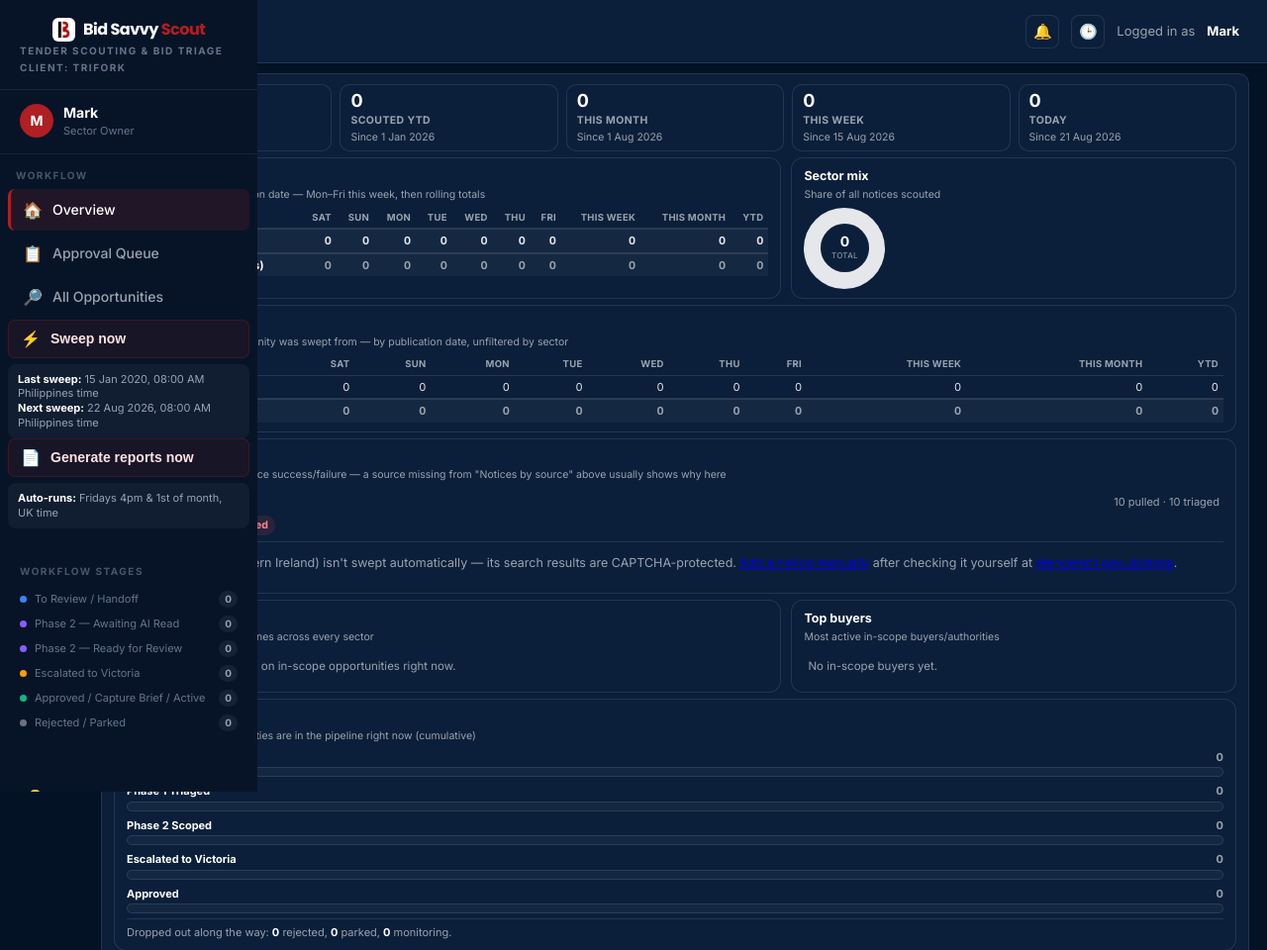
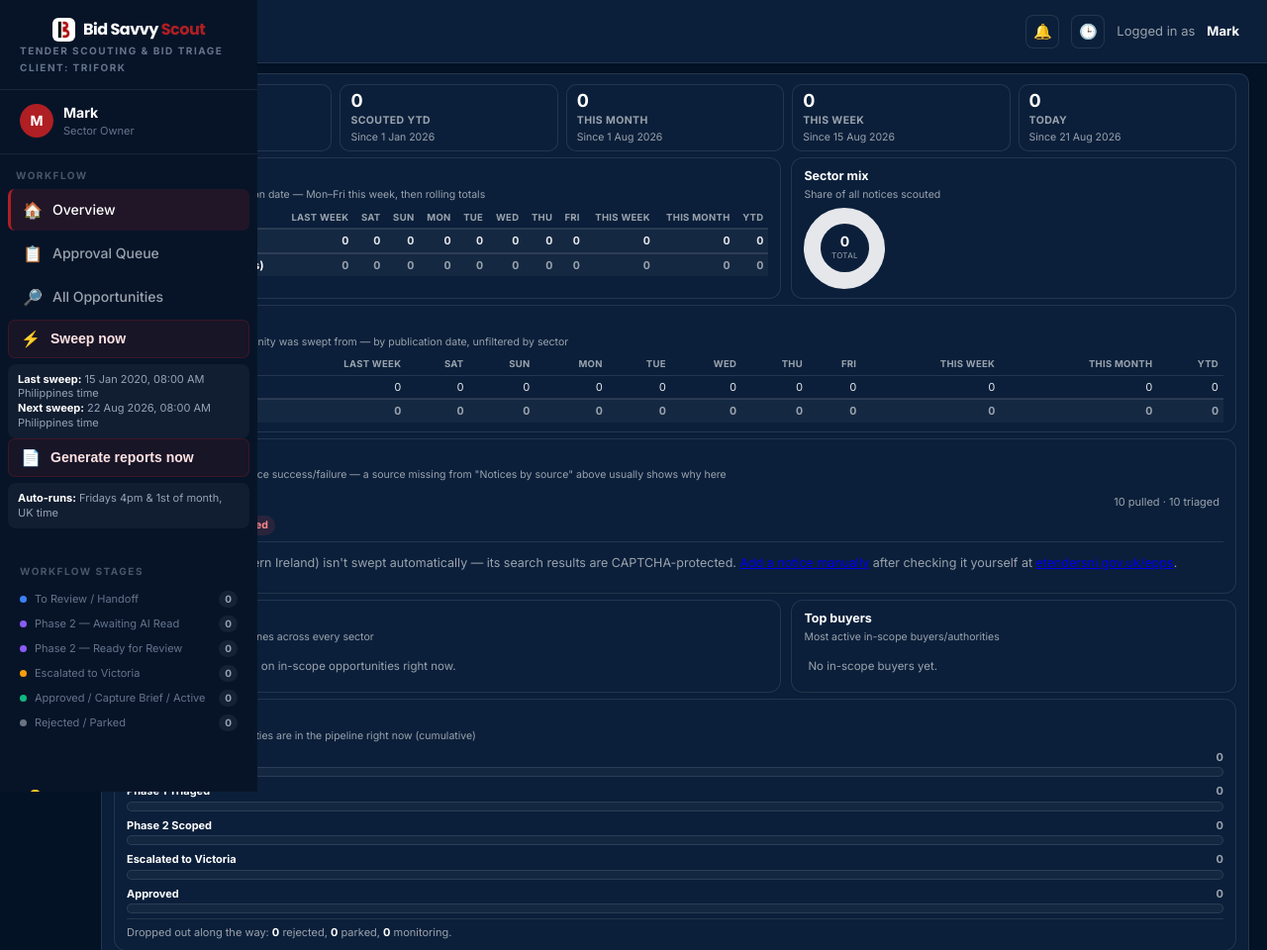
Before and after one commit to emhjhaye/savvy-scout, a Flask app: page / in a window 1280 px wide. Shown: the top 960 px of the page at 99% size. Run offline with Flask 3, Linux system fonts and the light colour scheme; a user stored in the database is signed in; data comes from the database, SQL or seed files in the repository; tables that the repository leaves empty hold one stand-in row (values such as "Sample post").

Commit message:
Add a Last week total column to Sector/Source Performance
Explicit request: with the week now starting Saturday, last week's
completed total is still useful to see at a glance for comparison
against this week's in-progress figures. Added as the first column
after Sector/Source, before the day columns, on both performance
tables.

Co-Authored-By: Claude Sonnet 5 <noreply@anthropic.com>

```diff
--- a/savvy_scout/dashboard/routes/home.py
+++ b/savvy_scout/dashboard/routes/home.py
@@ -156,12 +156,17 @@ def _build_scope_predicate(conn):
 
 
 def _new_perf_bucket(weekdays):
-    return {"days": {d: 0 for d in weekdays}, "week": 0, "month": 0, "ytd": 0}
+    return {"days": {d: 0 for d in weekdays}, "last_week": 0, "week": 0, "month": 0, "ytd": 0}
 
 
-def _accumulate_perf(bucket, report_date, weekdays, week_start, week_end, month_start, year_start):
+def _accumulate_perf(
+    bucket, report_date, weekdays, week_start, week_end, month_start, year_start,
+    last_week_start=None, last_week_end=None,
+):
     if report_date in bucket["days"]:
         bucket["days"][report_date] += 1
+    if last_week_start is not None and last_week_start <= report_date <= last_week_end:
+        bucket["last_week"] += 1
     if week_start <= report_date <= week_end:
         bucket["week"] += 1
     if report_date >= month_start:
@@ -174,6 +179,7 @@ def _perf_row(label, bucket, weekdays, **extra):
     return {
         "sector": label,
         "days": [bucket["days"][d] for d in weekdays],
+        "last_week": bucket["last_week"],
         "week": bucket["week"],
         "month": bucket["month"],
         "ytd": bucket["ytd"],
@@ -199,9 +205,11 @@ def _perf_windows(now_uk: datetime):
     week_start = today - timedelta(days=(now_uk.weekday() - 5) % 7)
     week_end = week_start + timedelta(days=6)
     weekdays = [week_start + timedelta(days=i) for i in range(7)]
+    last_week_start = week_start - timedelta(days=7)
+    last_week_end = week_start - timedelta(days=1)
     month_start = today.replace(day=1)
     year_start = today.replace(month=1, day=1)
-    return weekdays, week_start, week_end, month_start, year_start
+    return weekdays, week_start, week_end, month_start, year_start, last_week_start, last_week_end
 
 
 def _day_headers(weekdays):
@@ -216,7 +224,7 @@ def _build_sector_performance(conn, now_uk: datetime) -> dict:
     also counts) and "Total Swept" (every notice pulled, matched to a sector
     or not) -- comparing the two shows how much of the raw sweep volume
     actually lands in-scope."""
-    weekdays, week_start, week_end, month_start, year_start = _perf_windows(now_uk)
+    weekdays, week_start, week_end, month_start, year_start, last_week_start, last_week_end = _perf_windows(now_uk)
 
     predicate = _build_scope_predicate(conn)
     rows = conn.execute(
@@ -245,12 +253,21 @@ def _build_sector_performance(conn, now_uk: datetime) -> dict:
         report_date = _report_date(row)
         if report_date is None:
             continue
-        _accumulate_perf(swept_total, report_date, weekdays, week_start, week_end, month_start, year_start)
+        _accumulate_perf(
+            swept_total, report_date, weekdays, week_start, week_end, month_start, year_start,
+            last_week_start, last_week_end,
+        )
 
         if is_in_scope:
-            _accumulate_perf(in_scope_total, report_date, weekdays, week_start, week_end, month_start, year_start)
+            _accumulate_perf(
+                in_scope_total, report_date, weekdays, week_start, week_end, month_start, year_start,
+                last_week_start, last_week_end,
+            )
             bucket = sector_buckets[row["sector"]]
-            _accumulate_perf(bucket, report_date, weekdays, week_start, week_end, month_start, year_start)
+            _accumulate_perf(
+                bucket, report_date, weekdays, week_start, week_end, month_start, year_start,
+                last_week_start, last_week_end,
+            )
 
     perf_rows = [
         _perf_row(sector, bucket, weekdays)
@@ -456,7 +473,7 @@ def _build_source_performance(conn, now_uk: datetime) -> dict:
     date. Unfiltered by sector/CPV scope -- this is about sweep coverage per
     source, not what's in scope, so it should total to the same "Total
     Swept" figure Sector Performance shows."""
-    weekdays, week_start, week_end, month_start, year_start = _perf_windows(now_uk)
+    weekdays, week_start, week_end, month_start, year_start, last_week_start, last_week_end = _perf_windows(now_uk)
 
     rows = conn.execute(
         "SELECT source, first_published_at, published_at, first_seen_at, publish_date_unknown FROM notices"
@@ -475,8 +492,14 @@ def _build_source_performance(conn, now_uk: datetime) -> dict:
         report_date = _report_date(row)
         if report_date is None:
             continue
-        _accumulate_perf(grand_total, report_date, weekdays, week_start, week_end, month_start, year_start)
-        _accumulate_perf(bucket, report_date, weekdays, week_start, week_end, month_start, year_start)
+        _accumulate_perf(
+            grand_total, report_date, weekdays, week_start, week_end, month_start, year_start,
+            last_week_start, last_week_end,
+        )
+        _accumulate_perf(
+            bucket, report_date, weekdays, week_start, week_end, month_start, year_start,
+            last_week_start, last_week_end,
+        )
 
     perf_rows = [
         _perf_row(source, bucket, weekdays)
--- a/savvy_scout/dashboard/templates/home.html
+++ b/savvy_scout/dashboard/templates/home.html
@@ -159,6 +159,7 @@
           <thead>
             <tr>
               <th>Sector</th>
+              <th>Last week</th>
               {% for day in sector_performance.day_headers %}
               <th title="{{ day.date }}">{{ day.label }}</th>
               {% endfor %}
@@ -176,6 +177,7 @@
                   {{ row.sector }}
                 </span>
               </td>
+              <td>{{ row.last_week }}</td>
               {% for count in row.days %}
               <td>{{ count }}</td>
               {% endfor %}
@@ -224,6 +226,7 @@
         <thead>
           <tr>
             <th>Source</th>
+            <th>Last week</th>
             {% for day in source_performance.day_headers %}
             <th title="{{ day.date }}">{{ day.label }}</th>
             {% endfor %}
@@ -241,6 +244,7 @@
                 {{ row.sector }}
               </span>
             </td>
+            <td>{{ row.last_week }}</td>
             {% for count in row.days %}
             <td>{{ count }}</td>
             {% endfor %}
```
Also changed, not shown: tests/test_home_report.py (+59 -1 lines).
